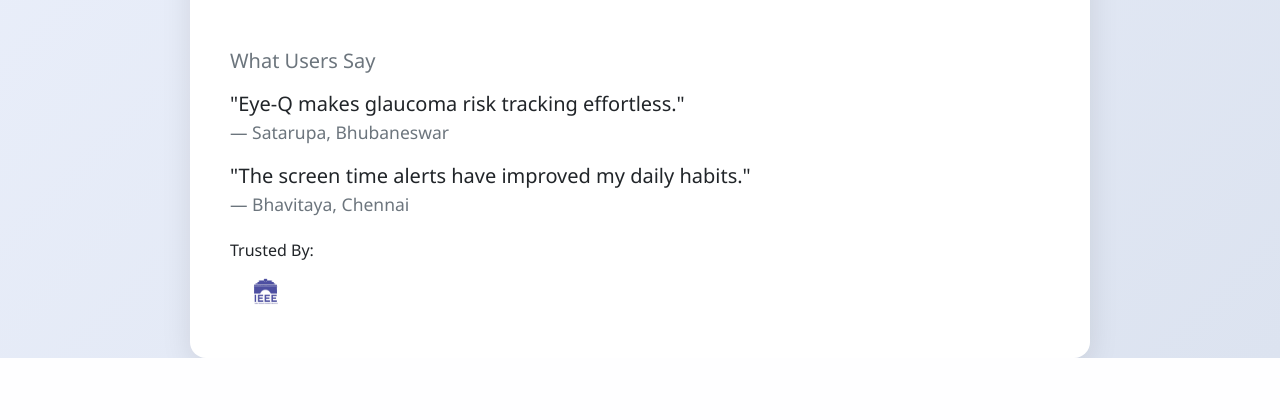
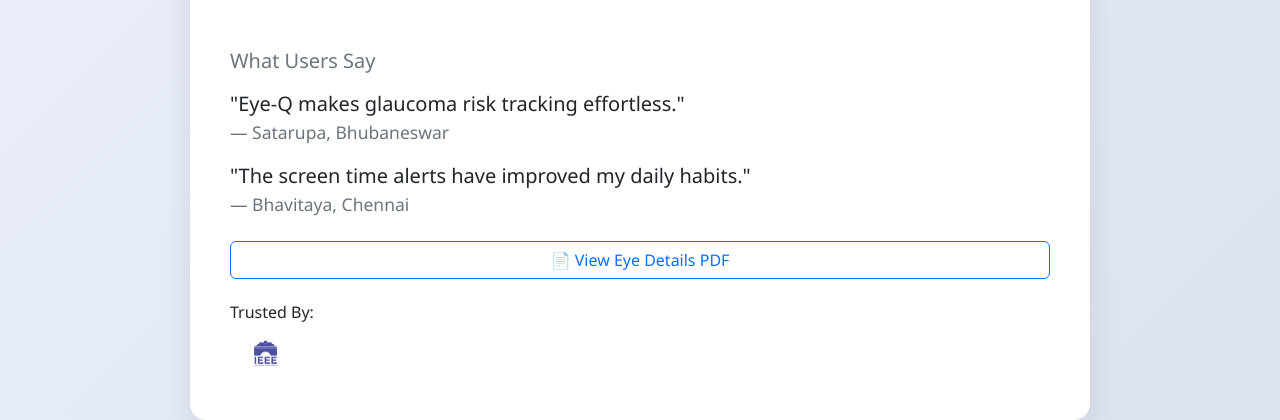
Before and after one commit to DEBABRATA1331/eyeq-iop-tracker, a Flask app: page / in a window 1280 px wide. Shown: the part 1040-1460 px from the top of the page. Before the commit the page ends 1398 px from the top, so only its background shows below. Run offline with Flask 3, Linux system fonts and the light colour scheme; parts of the project's set-up code (start-up, migrations or seed data) failed here and were passed over; some libraries are stand-ins or nearby versions.

Commit message:
app.py update

```diff
--- a/templates/index.html
+++ b/templates/index.html
@@ -152,7 +152,7 @@
 
     <!-- Demo Video -->
     <h5 class="mt-5 text-secondary">Eye-Q in Action</h5>
-    <iframe src="https://www.youtube.com/embed/9geREeE13jc" frameborder="0" allowfullscreen></iframe>
+    <iframe src="https://youtube.com/shorts/Q3cSkquH_hY?si=ykgF3g51SvoTxDVl" frameborder="0" allowfullscreen></iframe>
 
     <!-- Testimonials -->
     <div class="mt-5 text-start">
@@ -165,6 +165,13 @@
         <p>"The screen time alerts have improved my daily habits."</p>
         <footer class="blockquote-footer">Bhavitaya, Chennai</footer>
       </blockquote>
+	  <!-- PDF View Section -->
+	  <div class="mt-4">
+	  <a href="file:///C:/Users/crack/Downloads/eye%20q%20new.pdf" target="_blank"
+	  class="btn btn-outline-primary w-100">
+	  📄 View Eye Details PDF
+	  </a>
+	  </div>
 
       <h6 class="mt-4">Trusted By:</h6>
       <div class="d-flex align-items-center">
```
